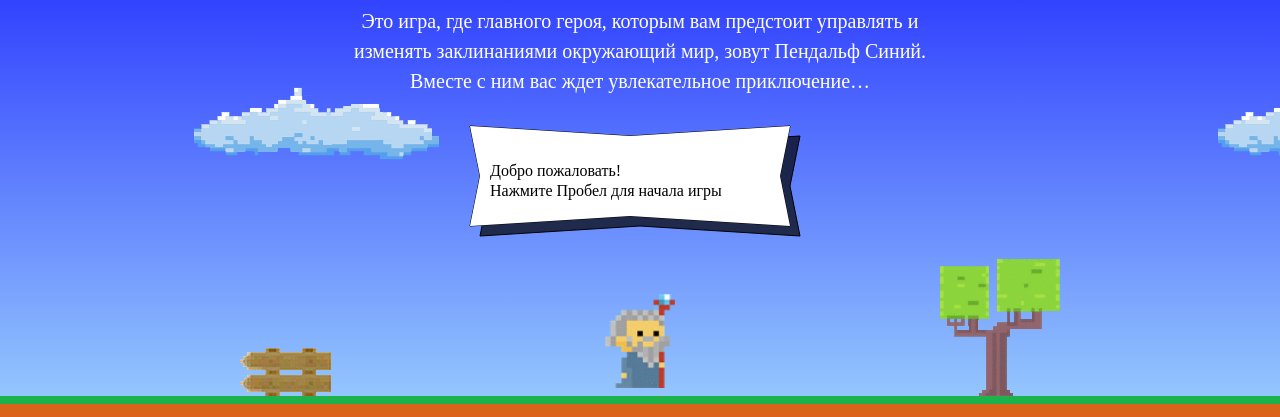
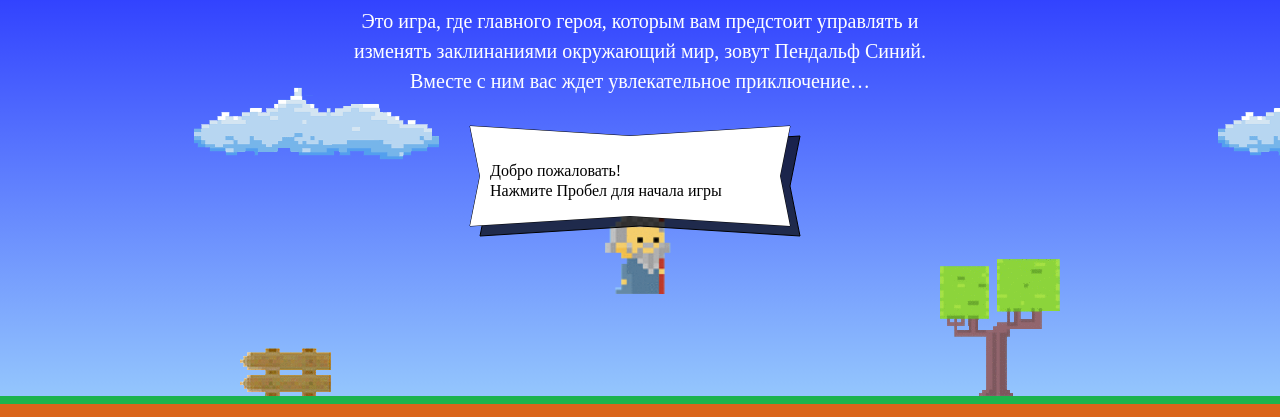
Before and after one commit to Fakel-E/1095219-code-and-magick-19, a website: page index.html in a window 1280 px wide. Shown: the part 203-620 px from the top of the page. Drawn offline with Linux system fonts and the light colour scheme; a web font is replaced by a local one.

Commit message:
1 задание готово

```diff
--- a/index.html
+++ b/index.html
@@ -196,7 +196,7 @@
     return (width / 2) - (wizardWidth / 2);
   }
   var getWizardY = function (height) {
-    return height * 0.66;
+    return (height * 0.66) - getWizardHeight();
   }
 </script>
 <script src="js/game.js"></script>
```
